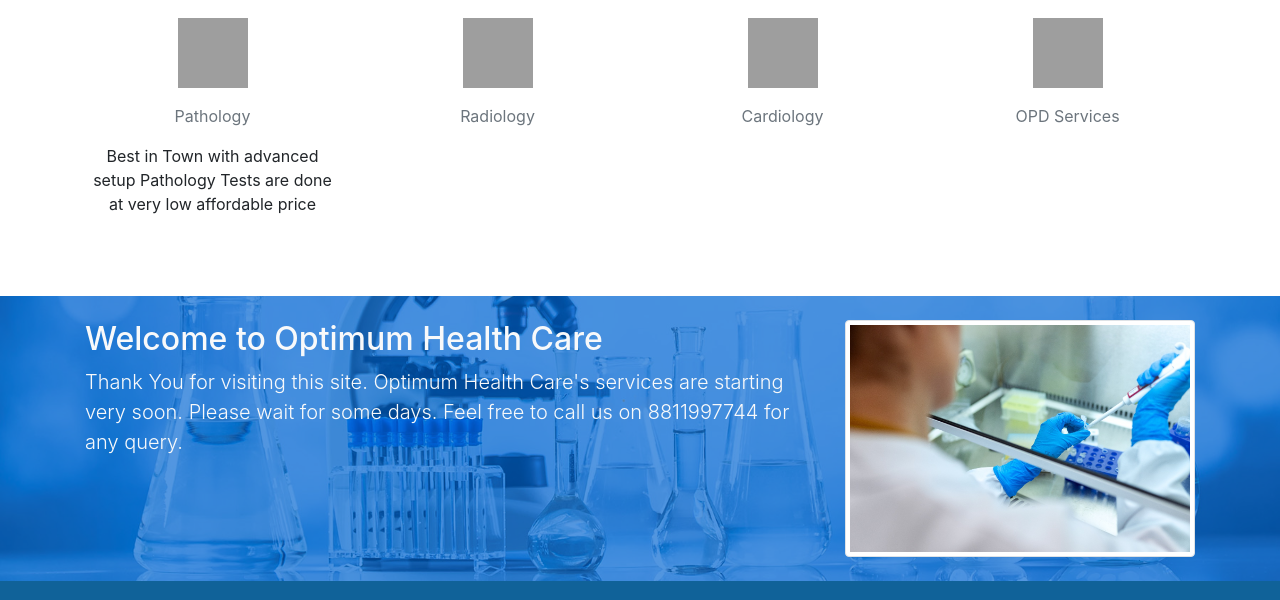
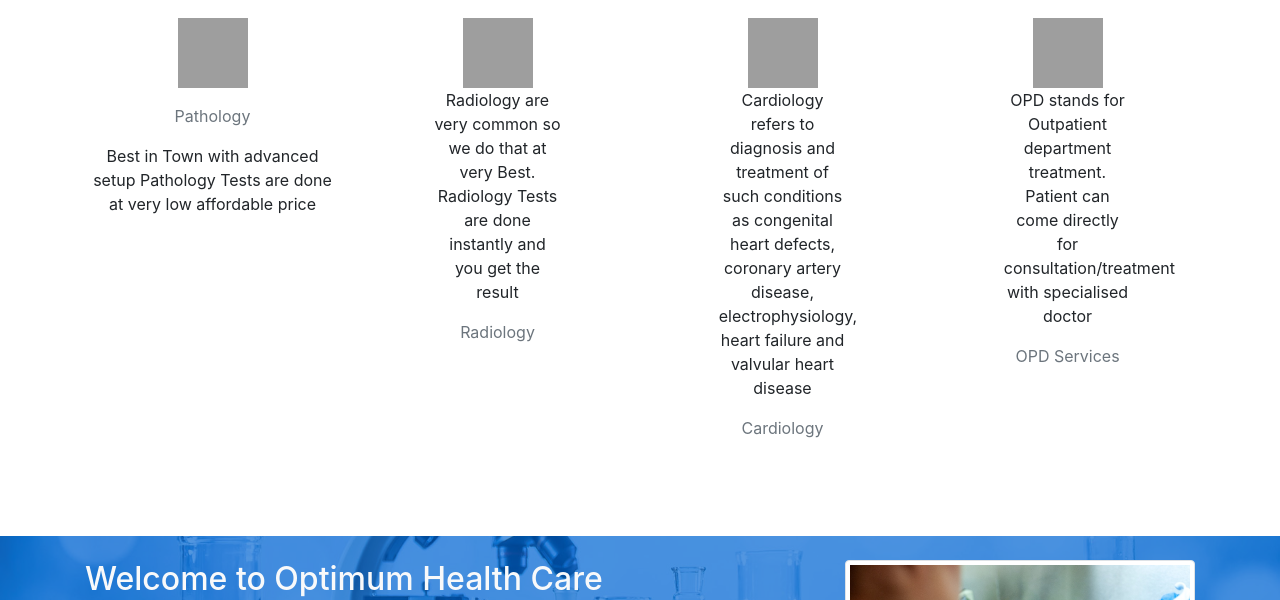
Before and after one commit to utpalbharali/Web-optimumhealthcare, a plain HTML site: page index.html in a window 1280 px wide. Shown: the part 648-1248 px from the top of the page. Drawn offline with nearby package versions, Linux system fonts and the light colour scheme; grey boxes are pictures that could not be loaded.

Commit message:
updated texts for services
all four services are updated with article tags

```diff
--- a/index.html
+++ b/index.html
@@ -144,18 +144,21 @@
                 <div class="col-lg-3">
                     <div class="featured-icon my-3">
                         <img class="img-responsive" src="http://optimumhealthcare.in/images/resonance.svg" alt="" width="70" height="70">
+                        <article>Radiology are very common so we do that at very Best. Radiology Tests are done instantly and you get the result</article>
                     </div>
                     <p class="text-secondary">Radiology</p>
                 </div>
                 <div class="col-lg-3">
                     <div class="featured-icon my-3">
                         <img class="img-responsive" src="http://optimumhealthcare.in/images/ekg-monitor.svg" alt="" width="70" height="70">
+                        <article>Cardiology refers to diagnosis and treatment of such conditions as congenital heart defects, coronary artery disease, electrophysiology, heart failure and valvular heart disease</article>
                     </div>
                     <p class="text-secondary">Cardiology </p>
                 </div>
                 <div class="col-lg-3">
                     <div class="featured-icon my-3">
                         <img class="img-responsive" src="http://optimumhealthcare.in/images/doctor.svg" alt="" width="70" height="70">
+                        <article>OPD stands for Outpatient department treatment. Patient can come directly for consultation/treatment with specialised doctor</article>
                     </div>
                     <p class="text-secondary">OPD Services </p>
                 </div>
```
